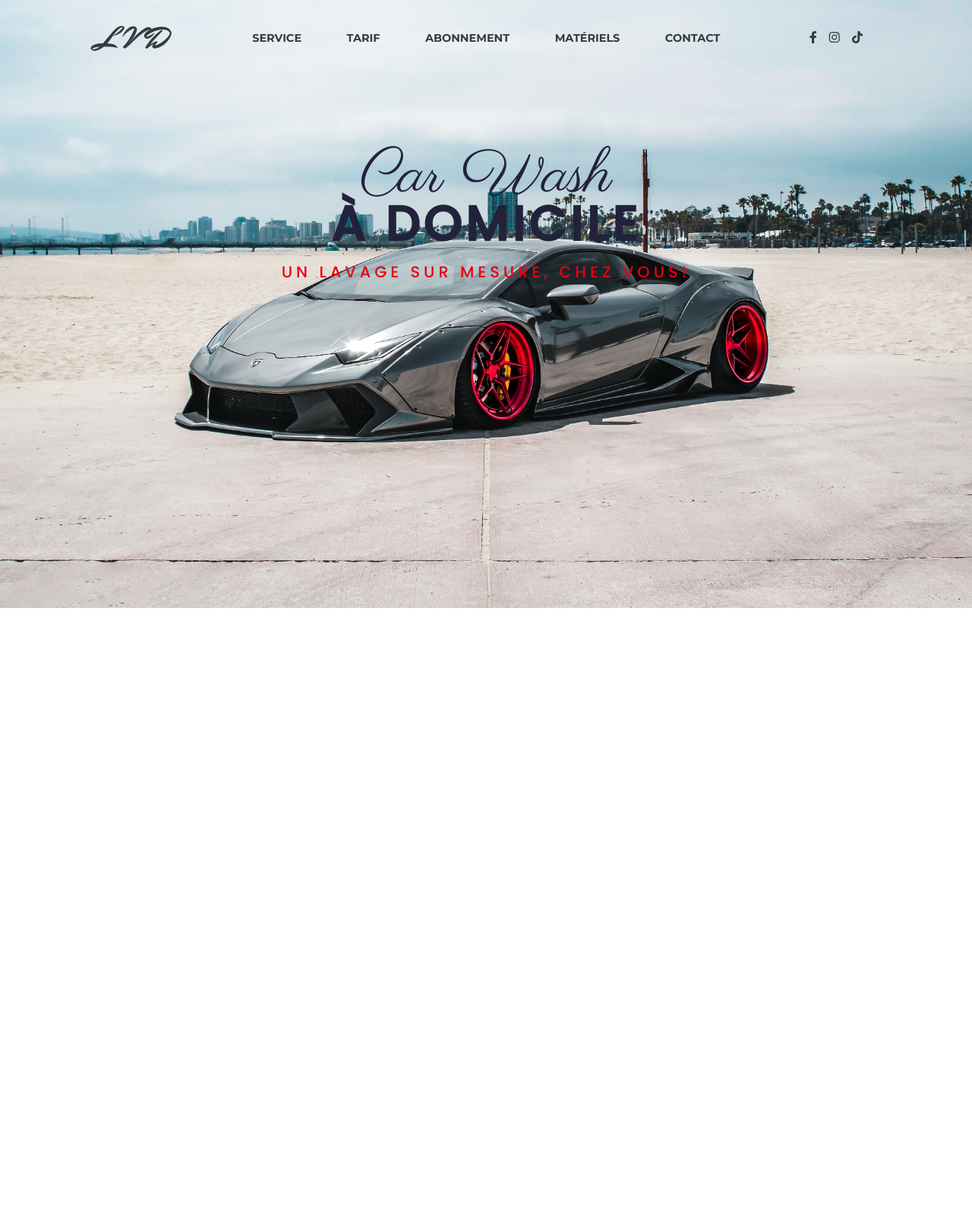
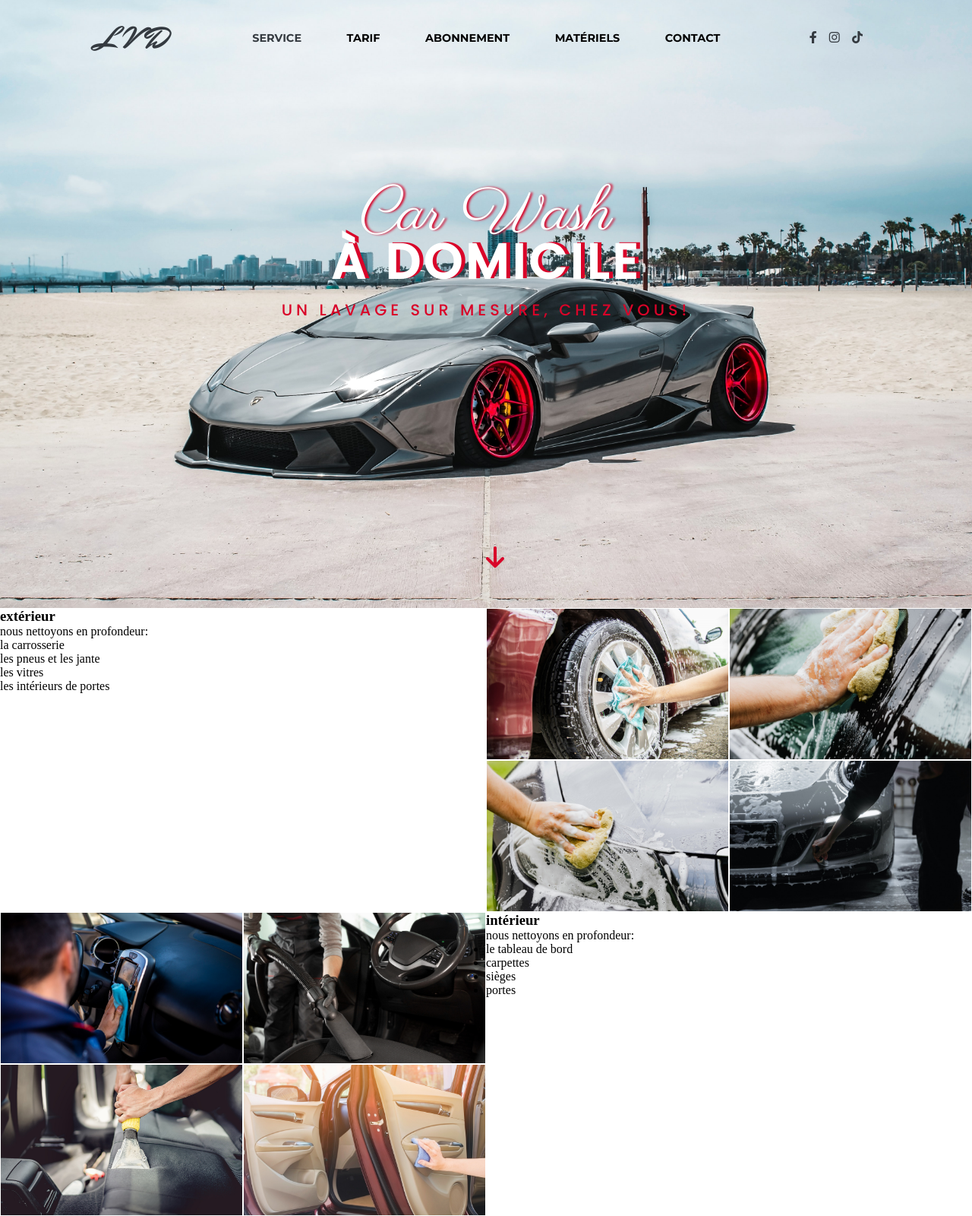
Before and after one commit to TerryHenrard/car-wash-from-home, a PHP site: page / in a window 1280 px wide. Shown: the whole page at 76% size. Run offline with PHP 8.4, Linux system fonts and the light colour scheme.

Commit message:
starting ssection -service

```diff
--- a/assets/styles/index.css
+++ b/assets/styles/index.css
@@ -32,13 +32,8 @@ body {
   font-family: "allura";
   src: url(../fonts/Allura-Regular.ttf);
 }
-body {
-  height: 200vh;
-}
-
 header {
-  background: url(../images/pexels-jay-pizzle-3772857.jpg) center/cover;
-  background-position-y: -130px;
+  background: url(../images/pexels-jay-pizzle-3772857.jpg) no-repeat center/cover;
 }
 header nav {
   position: fixed;
@@ -46,7 +41,7 @@ header nav {
   left: 50%;
   transform: translate(-50%, -50%);
   width: 80vw;
-  max-width: 1920px;
+  max-width: 1500px;
   display: flex;
   justify-content: space-between;
   align-items: center;
@@ -78,14 +73,20 @@ header nav .menu ul:hover li:not(:hover) {
   transform: scale(0.96);
 }
 header nav .menu ul li {
-  transition: 0.3s;
-  color: #343a40;
+  transition: 0.2s;
   font-size: 0.9rem;
   font-family: "montserrat", serif;
   font-weight: 700;
   text-transform: uppercase;
   cursor: pointer;
   position: relative;
+}
+header nav .menu ul li a {
+  text-decoration: none;
+  color: #343a40;
+}
+header nav .menu ul li a:visited {
+  color: #343a40;
 }
 header nav .menu ul li:hover {
   transform: scale(1.04);
@@ -131,14 +132,15 @@ header .header-text {
   align-items: center;
 }
 header .header-text div {
-  margin-top: -250px;
-  color: #22223b;
+  margin-top: -150px;
+  color: #ffffff;
 }
 header .header-text div h1 {
-  color: #22223b;
+  color: #ffffff;
   font-size: 5rem;
   font-family: "parisienne";
   font-weight: 500;
+  text-shadow: 3px 0 3px #d90429;
 }
 header .header-text div h2 {
   font-family: "poppins", sans-serif;
@@ -146,6 +148,7 @@ header .header-text div h2 {
   font-size: 4rem;
   text-transform: uppercase;
   letter-spacing: 5px;
+  text-shadow: 5px -1px 0 #d90429;
 }
 header .header-text div p {
   font-size: 1.3rem;
@@ -153,5 +156,61 @@ header .header-text div p {
   text-transform: uppercase;
   letter-spacing: 5px;
   font-weight: 100;
-  color: #e60113;
+  color: #d90429;
+}
+header .header-text div .fa-solid {
+  position: absolute;
+  bottom: 50px;
+  font-size: 2rem;
+}
+
+.service .interieur {
+  display: grid;
+  grid-template-columns: 50% 50%;
+  grid-template-rows: 50vh;
+}
+.service .interieur .right-ext {
+  display: grid;
+  grid-template-columns: 50% 50%;
+  grid-template-rows: 50% 50%;
+}
+.service .interieur .right-ext div {
+  margin: 1px;
+}
+.service .interieur .right-ext .carrosserie {
+  background: url(../images/grosplan-retro.jpg) center/cover;
+}
+.service .interieur .right-ext .pneu {
+  background: url(../images/nettoyage-pneu.jpg) center/cover;
+}
+.service .interieur .right-ext .vitre {
+  background: url(../images/grosplan-vitre.jpg) center/cover;
+}
+.service .interieur .right-ext .detail {
+  background: url(../images/grosplan-porsche.jpg) center/cover;
+}
+.service .exterieur {
+  display: grid;
+  grid-template-columns: 50% 50%;
+  grid-template-rows: 50vh;
+}
+.service .exterieur .left-int {
+  display: grid;
+  grid-template-columns: 50% 50%;
+  grid-template-rows: 50% 50%;
+}
+.service .exterieur .left-int div {
+  margin: 1px;
+}
+.service .exterieur .left-int .tableauBord {
+  background: url(../images/lavage-interieur.jpg) center/cover;
+}
+.service .exterieur .left-int .carpette {
+  background: url(../images/interieur-aspirateur.jpg) center/cover;
+}
+.service .exterieur .left-int .siege {
+  background: url(../images/interieur-karcher.jpg) center/cover;
+}
+.service .exterieur .left-int .porte {
+  background: url(../images/interieur-chiffon.jpg) center/cover;
 }/*# sourceMappingURL=index.css.map */
--- a/assets/styles/index.scss
+++ b/assets/styles/index.scss
@@ -1,2 +1,3 @@
 @import "./layout/settings";
 @import "./layout/header";
+@import "./layout/service";
--- a/assets/styles/layout/_header.scss
+++ b/assets/styles/layout/_header.scss
@@ -1,10 +1,6 @@
-body {
-  height: 200vh;
-}
-
 header {
-  background: url(../images/pexels-jay-pizzle-3772857.jpg) center/cover;
-  background-position-y: -130px;
+  background: url(../images/pexels-jay-pizzle-3772857.jpg) no-repeat
+    center/cover;
 
   nav {
     position: fixed;
@@ -12,7 +8,7 @@ header {
     left: 50%;
     transform: translate(-50%, -50%);
     width: 80vw;
-    max-width: 1920px;
+    max-width: 1500px;
     display: flex;
     justify-content: space-between;
     align-items: center;
@@ -49,14 +45,22 @@ header {
         }
 
         li {
-          transition: 0.3s;
-          color: #343a40;
+          transition: 0.2s;
           font-size: 0.9rem;
           font-family: "montserrat", serif;
           font-weight: 700;
           text-transform: uppercase;
           cursor: pointer;
           position: relative;
+
+          a {
+            text-decoration: none;
+            color: #343a40;
+
+            &:visited {
+              color: #343a40;
+            }
+          }
 
           &:hover {
             transform: scale(1.04);
@@ -112,13 +116,14 @@ header {
     align-items: center;
 
     div {
-      margin-top: -250px;
-      color: #22223b;
+      margin-top: -150px;
+      color: #ffffff;
       h1 {
-        color: #22223b;
+        color: #ffffff;
         font-size: 5rem;
         font-family: "parisienne";
         font-weight: 500;
+        text-shadow: 3px 0 3px #d90429;
       }
 
       h2 {
@@ -127,6 +132,7 @@ header {
         font-size: 4rem;
         text-transform: uppercase;
         letter-spacing: 5px;
+        text-shadow: 5px -1px 0 #d90429;
       }
 
       p {
@@ -135,7 +141,13 @@ header {
         text-transform: uppercase;
         letter-spacing: 5px;
         font-weight: 100;
-        color: #e60113;
+        color: #d90429;
+      }
+
+      .fa-solid {
+        position: absolute;
+        bottom: 50px;
+        font-size: 2rem;
       }
     }
   }
--- /dev/null
+++ b/assets/styles/layout/_service.scss
@@ -0,0 +1,68 @@
+.service {
+  .interieur {
+    display: grid;
+    grid-template-columns: 50% 50%;
+    grid-template-rows: 50vh;
+
+    .left-ext {
+    }
+    .right-ext {
+      display: grid;
+      grid-template-columns: 50% 50%;
+      grid-template-rows: 50% 50%;
+
+      div {
+        margin: 1px;
+      }
+
+      .carrosserie {
+        background: url(../images/grosplan-retro.jpg) center/cover;
+      }
+
+      .pneu {
+        background: url(../images/nettoyage-pneu.jpg) center/cover;
+      }
+
+      .vitre {
+        background: url(../images/grosplan-vitre.jpg) center/cover;
+      }
+
+      .detail {
+        background: url(../images/grosplan-porsche.jpg) center/cover;
+      }
+    }
+  }
+  .exterieur {
+    display: grid;
+    grid-template-columns: 50% 50%;
+    grid-template-rows: 50vh;
+
+    .left-int {
+      display: grid;
+      grid-template-columns: 50% 50%;
+      grid-template-rows: 50% 50%;
+
+      div {
+        margin: 1px;
+      }
+
+      .tableauBord {
+        background: url(../images/lavage-interieur.jpg) center/cover;
+      }
+
+      .carpette {
+        background: url(../images/interieur-aspirateur.jpg) center/cover;
+      }
+
+      .siege {
+        background: url(../images/interieur-karcher.jpg) center/cover;
+      }
+
+      .porte {
+        background: url(../images/interieur-chiffon.jpg) center/cover;
+      }
+    }
+    .right-int {
+    }
+  }
+}
--- a/index.html
+++ b/index.html
@@ -30,7 +30,7 @@
       </div>
       <div class="menu">
         <ul>
-          <li>service</li>
+          <li><a href="#service">service</a></li>
           <li>tarif</li>
           <li>abonnement</li>
           <li>matériels</li>
@@ -50,12 +50,48 @@
         <h1>Car Wash</h1>
         <h2>à domicile</h2>
         <p>un lavage sur mesure, chez vous!</p>
+        <p><i class="fa-solid fa-arrow-down fa-bounce"></i></p>
       </div>
     </div>
   </header>
-  <section class="section1">
-    <div></div>
-    <div></div>
+
+  <section class="service" id="service">
+    <div class="interieur">
+      <div class="left-ext">
+        <h3>extérieur</h3>
+        <p>nous nettoyons en profondeur: </p>
+        <ul>
+          <li>la carrosserie</li>
+          <li>les pneus et les jante</li>
+          <li>les vitres</li>
+          <li>les intérieurs de portes</li>
+        </ul>
+      </div>
+      <div class="right-ext">
+        <div class="pneu"></div>
+        <div class="vitre"></div>
+        <div class="carrosserie"></div>
+        <div class="detail"></div>
+      </div>
+    </div>
+    <div class="exterieur">
+      <div class="left-int">
+        <div class="tableauBord"></div>
+        <div class="carpette"></div>
+        <div class="siege"></div>
+        <div class="porte"></div>
+      </div>
+      <div class="right-int">
+        <h3>intérieur</h3>
+        <p>nous nettoyons en profondeur: </p>
+        <ul>
+          <li>le tableau de bord</li>
+          <li>carpettes</li>
+          <li>sièges</li>
+          <li>portes</li>
+        </ul>
+      </div>
+    </div>
   </section>
 </body>
 
```
Also changed, not shown: assets/images/interieur-aspirateur.jpg (added), assets/images/interieur-chiffon.jpg (added), assets/images/interieur-karcher.jpg (added), assets/images/interieur-pinceau.jpg (added), assets/images/nettoyage-pneu.jpg (renamed from assets/images/man-wash-car-using-shampoo (1).jpg), assets/images/sol.jpg (added), 1 other file.
